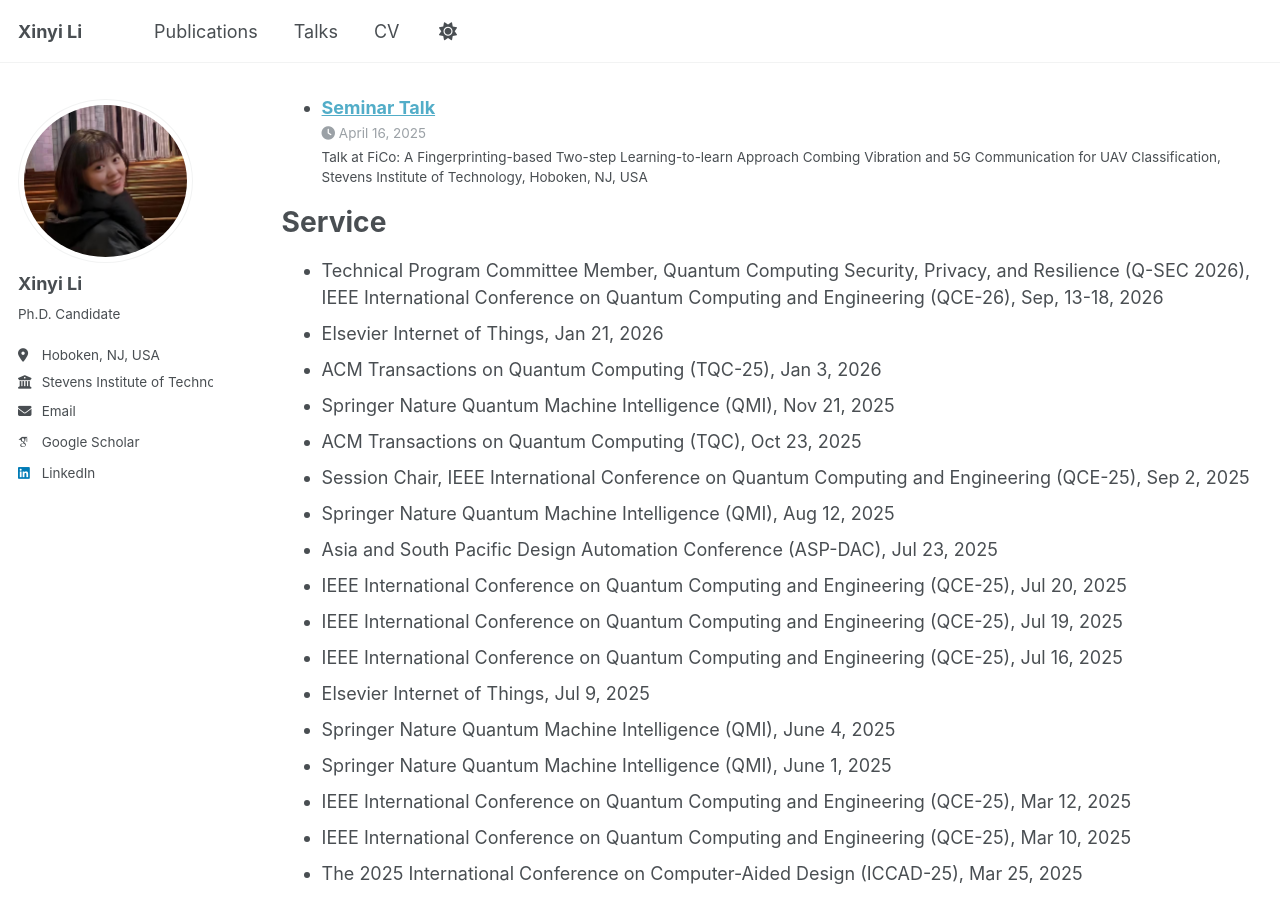
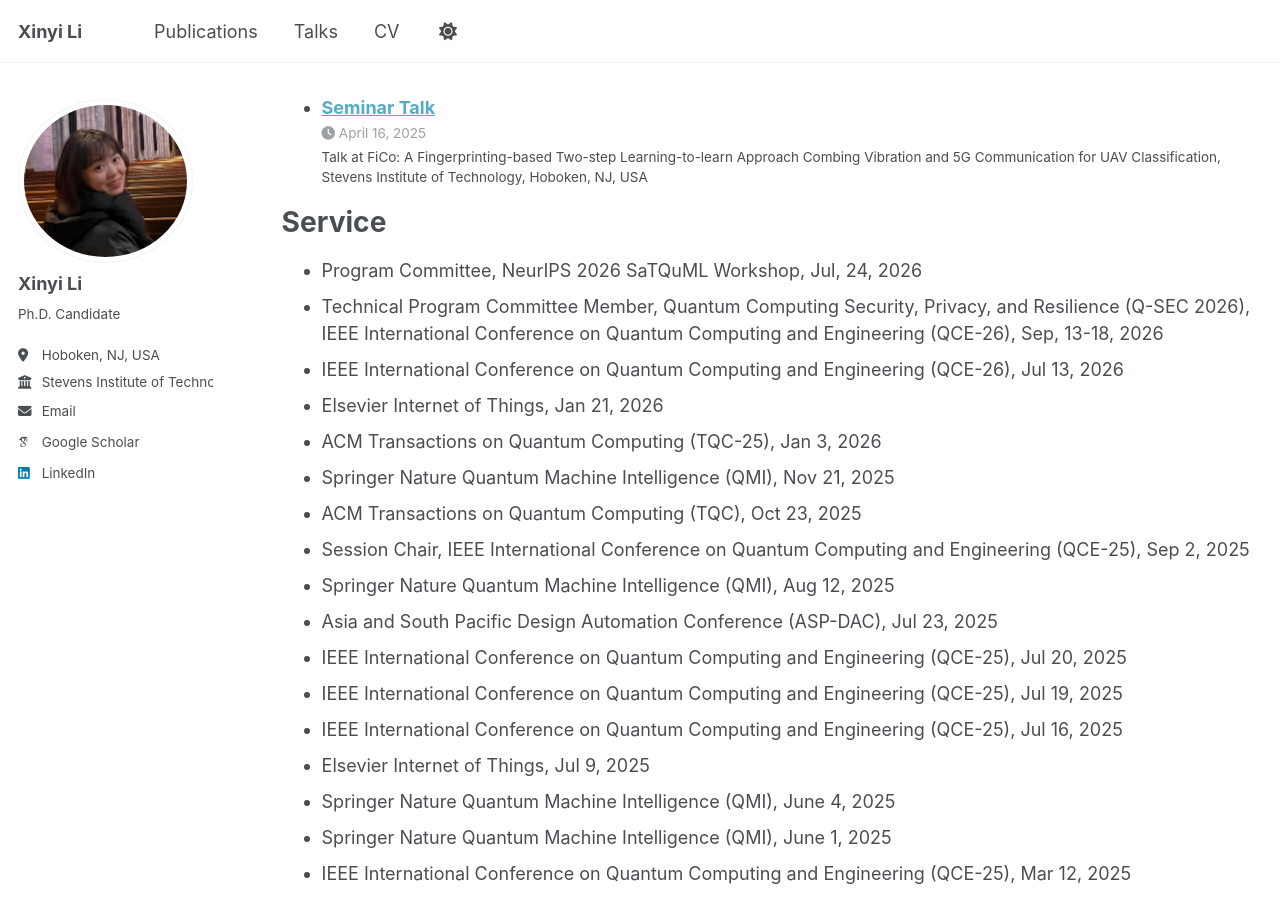
Before and after one commit to LXY-princess/lxy-princess.github.io, a Jekyll site: the page built from _pages/cv.md, in a window 1280 px wide and 900 px high, scrolled down 2677 px. Built offline with Jekyll 4.4.1, drawn with Linux system fonts in a browser that asks for light colours; some web fonts are replaced; a script that is not in the unit is left out.

Commit message:
Update cv.md

```diff
--- a/_pages/cv.md
+++ b/_pages/cv.md
@@ -45,7 +45,9 @@ Talks
 
 Service
 ======
+* Program Committee, NeurIPS 2026 SaTQuML Workshop, Jul, 24, 2026
 * Technical Program Committee Member, Quantum Computing Security, Privacy, and Resilience (Q-SEC 2026), IEEE International Conference on Quantum Computing and Engineering (QCE-26), Sep, 13-18, 2026
+* IEEE International Conference on Quantum Computing and Engineering (QCE-26), Jul 13, 2026
 * Elsevier Internet of Things, Jan 21, 2026
 * ACM Transactions on Quantum Computing (TQC-25), Jan 3, 2026
 * Springer Nature Quantum Machine Intelligence (QMI), Nov 21, 2025
```
